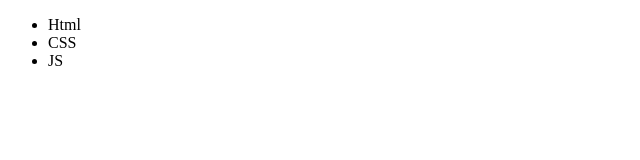
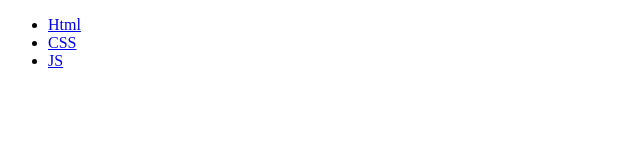
Before and after one commit to NorbertLovasz/testSesiunea12, a plain HTML site: page index.html in a window 1280 px wide. Shown: the whole page, without its empty margins (0-640 px from the left). Drawn offline with Linux system fonts and the light colour scheme.

Commit message:
Am adaugat tagurile a

```diff
--- a/index.html
+++ b/index.html
@@ -14,13 +14,13 @@
         <nav>
             <ul>
                 <li>
-                    Html
+                    <a href="#">Html</a>
                 </li>
                 <li>
-                    CSS
+                    <a href="#">CSS</a>
                 </li>
                 <li>
-                    JS
+                    <a href="#">JS</a>
                 </li>
             </ul>
         </nav>
```
